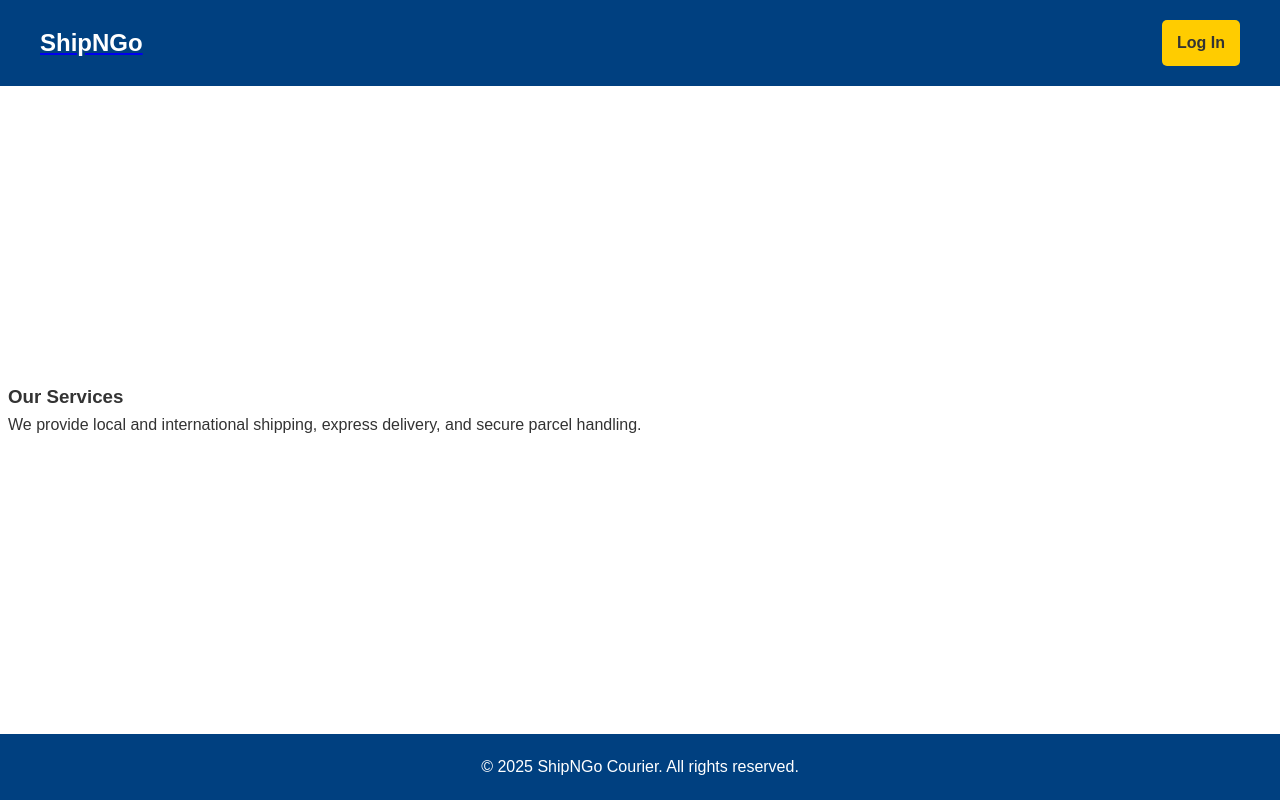
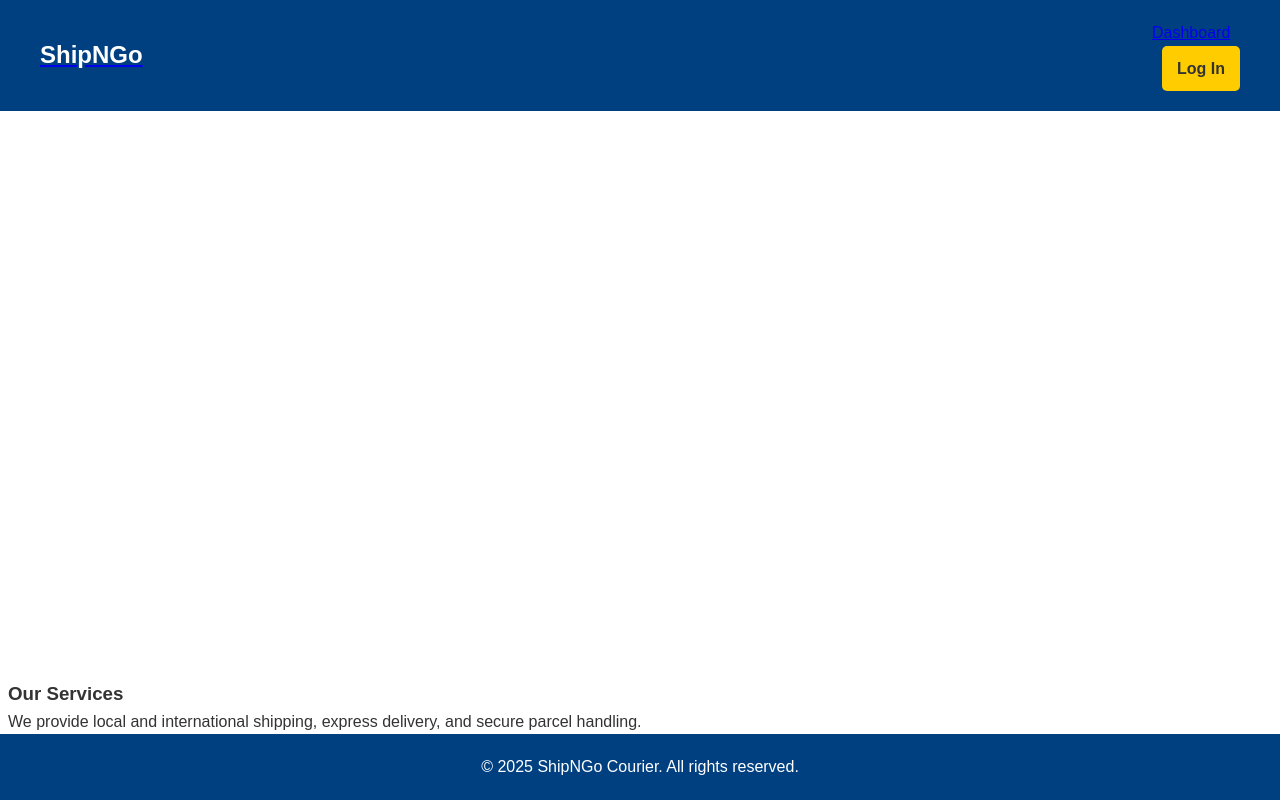
Before and after one commit to plobethus/ShipNGo-backend, a website: page frontend/pages/pickups.html in a window 1280 px wide. Drawn offline with Linux system fonts and the light colour scheme.

Commit message:
Fix navbar bug

```diff
--- a/frontend/includes/header.html
+++ b/frontend/includes/header.html
@@ -27,13 +27,15 @@
         <li><a href="/pages/billing.html">Billing &amp; Invoicing</a></li>
       </ul>
     </li>
-    <li id="dashboard-li">
-      <a id="dashboard-link" href="#">Dashboard</a>
-    </li>
   </ul>
 
-  <div class="login">
-    <a id="login-btn" href="/pages/login.html" class="btn">Log In</a>
-    <button id="logout-btn" class="btn" style="display: none;">Logout</button>
+  <div>
+    <ul>
+        <a id="dashboard-link" href="#">Dashboard</a>
+    </ul>
+    <div class="login">
+        <a id="login-btn" href="/pages/login.html" class="btn">Log In</a>
+        <button id="logout-btn" class="btn" style="display: none;">Logout</button>
+    </div>
   </div>
 </nav>
--- a/frontend/pages/pickups.html
+++ b/frontend/pages/pickups.html
@@ -9,12 +9,13 @@
    <meta name="viewport" content="width=device-width, initial-scale=1.0">
    <title>Schedule and Manage Pickups - ShipNGo</title>
    <link rel="stylesheet" href="../styles/styles.css">
-   <link rel="stylesheet" href="/styles/nav.css" />
+   <link rel="stylesheet" href="../styles/nav.css" />
  </head>
  <body>
    <div id="header-include"></div>
    <script src="/scripts/header.js" defer></script>
 
+   <div>
    <section class="services">
      <h3>Our Services</h3>
      <p>We provide local and international shipping, express delivery, and secure parcel handling.</p>
@@ -23,5 +24,6 @@
    <footer>
      <p>&copy; 2025 ShipNGo Courier. All rights reserved.</p>
    </footer>
+    </div>
  </body>
  </html>
--- a/frontend/styles/nav.css
+++ b/frontend/styles/nav.css
@@ -16,6 +16,7 @@ nav {
     font-weight: bold;
     color: #fff;
     text-decoration: none; /* if it's an <a> link */
+    margin-right:20px;
   }
 
   /* The main UL elements for your nav lists */
```
Also changed, not shown: frontend/pages/billing.html (+1 -1 lines), frontend/pages/claims.html (+1 -1 lines), frontend/pages/create-shipment.html (+1 -1 lines), frontend/pages/customer.html (+2 -1 lines), frontend/pages/customer_registration.html (+1 -1 lines), frontend/pages/employee.html (+1 -1 lines), frontend/pages/faq.html (+1 -1 lines), frontend/pages/login.html (+1 -1 lines), frontend/pages/returns.html (+1 -1 lines), frontend/pages/store.html (+1 -1 lines), frontend/pages/trackingpage.html (+3 -0 lines).
